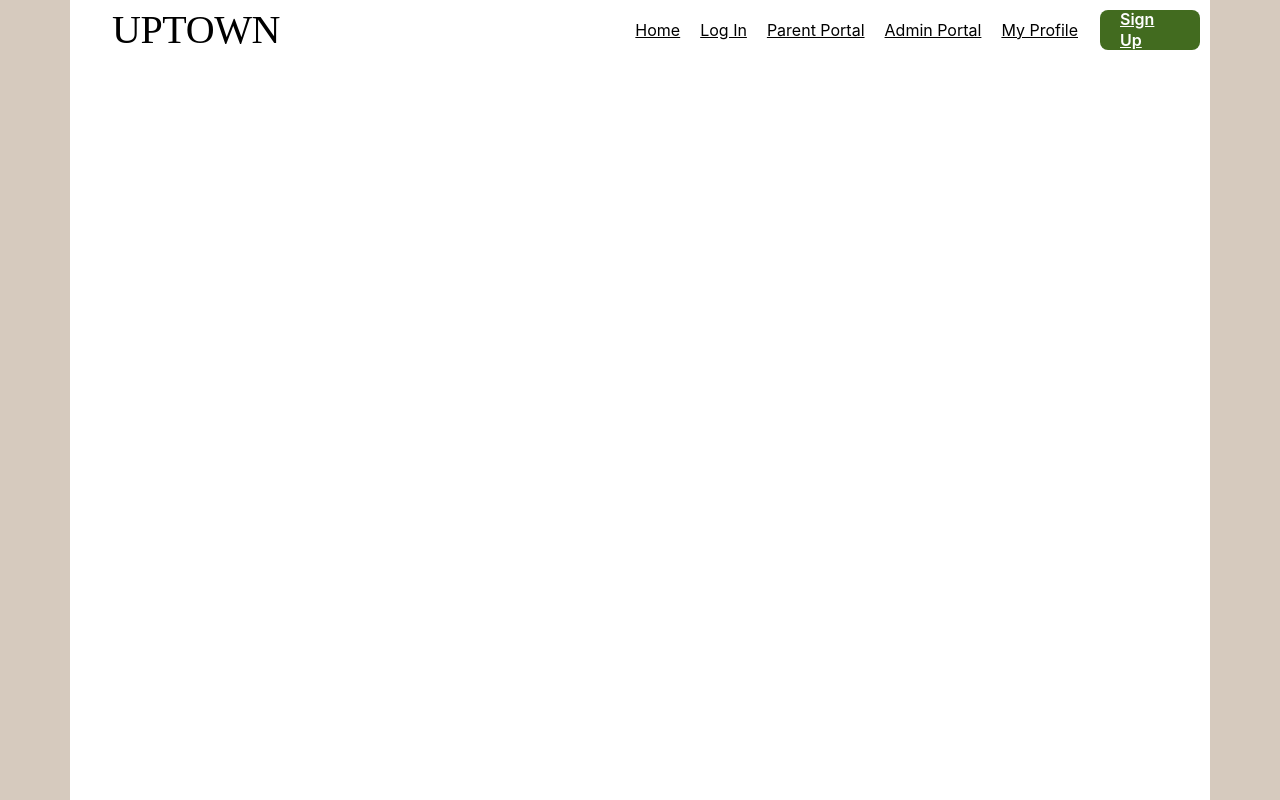
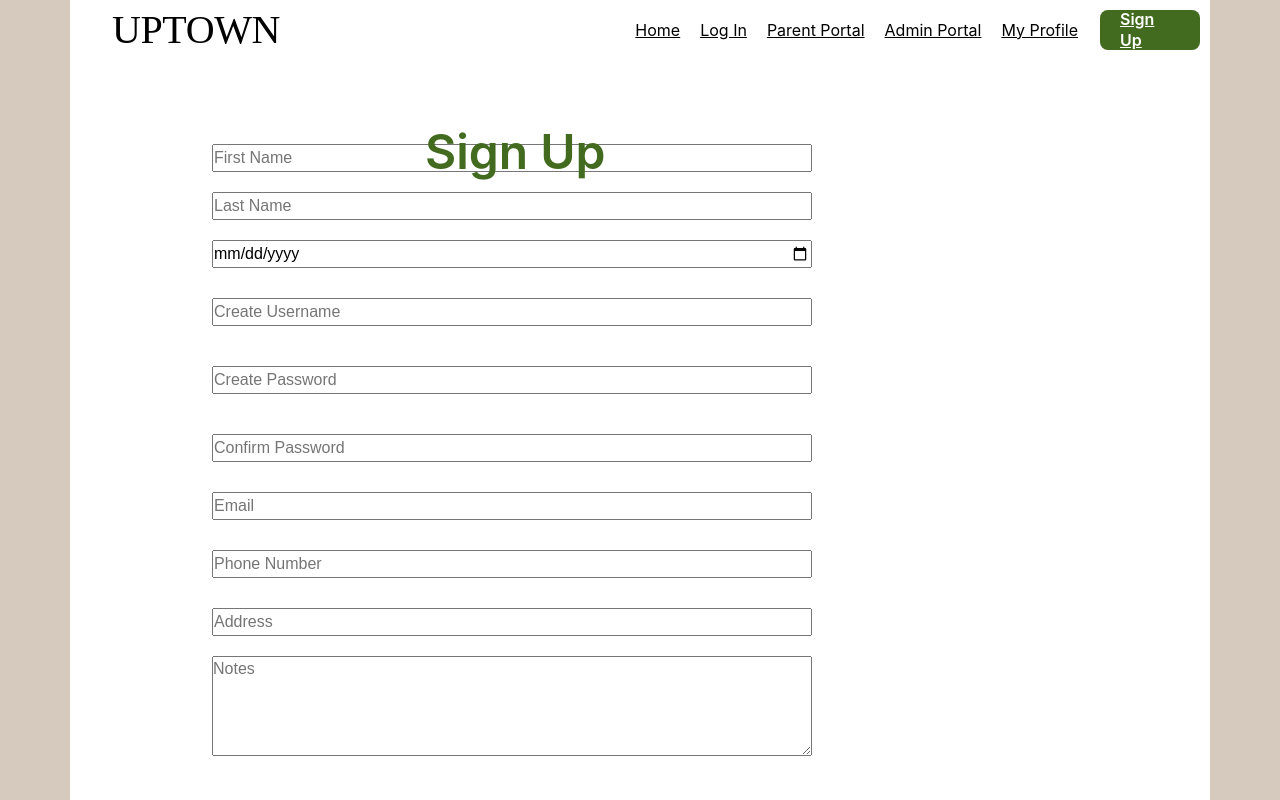
Before and after one commit to nmingora/Accessibility_WebApp, a React (Create React App) app in the folder client/udchat/: page /SignUp in a window 1280 px wide. Shown: the top 800 px of the page. Built offline with nearby package versions, Linux system fonts and the light colour scheme.

Commit message:
sign up change

```diff
--- a/client/udchat/src/Components/CustomPdfViewer.js
+++ b/client/udchat/src/Components/CustomPdfViewer.js
@@ -1,75 +0,0 @@
-//customPdfViewer
-import React, { useEffect, useState } from 'react';
-import * as pdfjsLib from 'pdfjs-dist/legacy/build/pdf';
-import 'pdfjs-dist/legacy/build/pdf.worker';
-
-const CustomPdfViewer = ({ fileUrl }) => {
-  const [pagesRendered, setPagesRendered] = useState([]);
-
-  useEffect(() => {
-    const fetchPdf = async () => {
-      if (fileUrl) {
-        const pdfjsWorker = require('pdfjs-dist/legacy/build/pdf.worker.entry');
-        pdfjsLib.GlobalWorkerOptions.workerSrc = pdfjsWorker;
-
-        try {
-          const pdf = await pdfjsLib.getDocument(fileUrl).promise;
-          const newPagesRendered = []; // Temporary array to store rendered pages
-
-          for (let pageNumber = 1; pageNumber <= pdf.numPages; pageNumber++) {
-            const page = await pdf.getPage(pageNumber);
-            const canvas = document.createElement('canvas');
-            const context = canvas.getContext('2d');
-
-            // Use the original scale (1.5) without reduction
-            const scale = 1.5;
-            const viewport = page.getViewport({ scale });
-            canvas.height = viewport.height;
-            canvas.width = viewport.width;
-
-            const renderContext = {
-              canvasContext: context,
-              viewport: viewport,
-            };
-
-            await page.render(renderContext).promise;
-
-            // Use the temporary array for accumulating rendered pages
-            newPagesRendered.push(canvas);
-          }
-
-          // Update state once with all rendered pages to avoid duplication
-          setPagesRendered(newPagesRendered);
-        } catch (error) {
-          console.error('Error loading PDF: ', error);
-        }
-      }
-    };
-
-    fetchPdf();
-  }, [fileUrl]);
-
-  return (
-    <div>
-      {fileUrl ? (
-        <div style={{
-          overflowY: 'scroll',
-          maxHeight: '90vh', // Restored original maxHeight
-          display: 'flex',
-          flexDirection: 'column',
-          alignItems: 'center',
-        }}>
-          {pagesRendered.map((canvas, index) => (
-            <div key={index} style={{ marginBottom: '20px', width: '100%', display: 'flex', justifyContent: 'center' }}>
-              <img src={canvas.toDataURL()} alt={`Page ${index + 1}`} style={{ maxWidth: '100%', height: 'auto' }} /> {/* Restored original maxWidth */}
-            </div>
-          ))}
-        </div>
-      ) : (
-        <p>No PDF selected</p>
-      )}
-    </div>
-  );
-};
-
-export default CustomPdfViewer;
--- a/client/udchat/src/Components/SignUp.css
+++ b/client/udchat/src/Components/SignUp.css
@@ -0,0 +1,82 @@
+.formContainer {
+  display: flex;
+  flex-direction: column;
+  align-items: center;
+  justify-content: center; /* Center the form vertically */
+  height: 100vh; /* Set the height to fill the entire viewport */
+  margin-left: 20px; /* Adjust left margin */
+  margin-right: 20px; /* Adjust right margin */
+}
+
+.inputContainer {
+  display: flex;
+  align-items: center;
+  margin-bottom: 20px;
+  width: 100%; /* Ensure the input container spans the full width */
+}
+
+.inputContainer label {
+  margin-right: 10px;
+  width: 100px; /* Adjust label width as needed */
+  text-align: right; /* Align label text to the right */
+}
+
+/* Optional: Adjust the width of the input fields */
+.inputContainer input,
+.inputContainer textarea {
+  width: 600px; /* Adjust width as needed */
+}
+.inputContainer textarea.notes {
+  width: 600px; /* Adjust width as needed */
+  resize: both; /* Allow both horizontal and vertical resizing */
+  min-width: 200px; /* Set minimum width */
+  min-height: 100px; /* Set minimum height */
+}
+
+
+
+.signUpText{
+  position: absolute;
+  width: 285px;
+  height: 77px;
+  right: 500px; /* Center horizontally */
+  top: 114px;
+  font-family: 'Inter';
+  font-style: normal;
+  font-weight: 600;
+  font-size: 48px;
+  line-height: 130%;
+  display: flex;
+  align-items: center;
+  text-align: center;
+  color: #426B1F;
+}
+
+
+.cartButton {
+  position: absolute;
+  width: 126px;
+  height: 48px;
+  right: 640px;
+  top: 905px;
+  background: #426B1F;
+  border-radius: 8px;
+}
+
+
+.signUp {
+  position: absolute;
+  width: 61px;
+  height: 21px;
+  left: calc(50% - 61px/2 + 0.5px);
+  top: calc(50% - 21px/2);
+  font-family: 'Inter';
+  font-style: normal;
+  font-weight: 600;
+  font-size: 16px;
+  line-height: 130%;
+  display: flex;
+  align-items: center;
+  text-align: center;
+  color: #FFFFFF;
+}
--- a/client/udchat/src/Components/SignUp.js
+++ b/client/udchat/src/Components/SignUp.js
@@ -59,6 +59,55 @@ const Signup = () => {
 
   return (
     <Layout>
+      <form onSubmit={handleSubmit} className="formContainer">
+        <div>
+          <label className="signUpText">Sign Up</label>
+        </div>
+        <div className="inputContainer">
+          <label>First Name:</label>
+          <input type="text" className="firstName" placeholder="First Name" />
+        </div>
+        <div className="inputContainer">
+          <label>Last Name:</label>
+          <input type="text" className="lastName" placeholder="Last Name" />
+        </div>
+        <div className="inputContainer">
+          <label>DOB:</label>
+          <input type="date" className="dob" placeholder="DOB" />
+        </div>
+        <div className="inputContainer">
+          <label>Create Username:</label>
+          <input type="text" className="createUsername" placeholder="Create Username" />
+        </div>
+        <div className="inputContainer">
+          <label>Create Password:</label>
+          <input type="password" className="createPassword" placeholder="Create Password" />
+        </div>
+        <div className="inputContainer">
+          <label>Confirm Password:</label>
+          <input type="password" className="confirmPassword" placeholder="Confirm Password" />
+        </div>
+        <div className="inputContainer">
+          <label>Email:</label>
+          <input type="email" className="email" onChange={handleEmailChange} value={email} placeholder="Email" />
+        </div>
+        <div className="inputContainer">
+          <label>Phone Number:</label>
+          <input type="tel" className="phoneNumber" placeholder="Phone Number" />
+        </div>
+        <div className="inputContainer">
+          <label>Address:</label>
+          <input type="text" className="address" placeholder="Address" />
+        </div>
+        <div className="inputContainer">
+          <label>Notes:</label>
+          <textarea className="notes" placeholder="Notes"></textarea>
+        </div>
+        <div>
+          <button type="submit" className="cartButton">Sign Up</button>
+        </div>
+      </form>
+
 
 
     </Layout>
```
